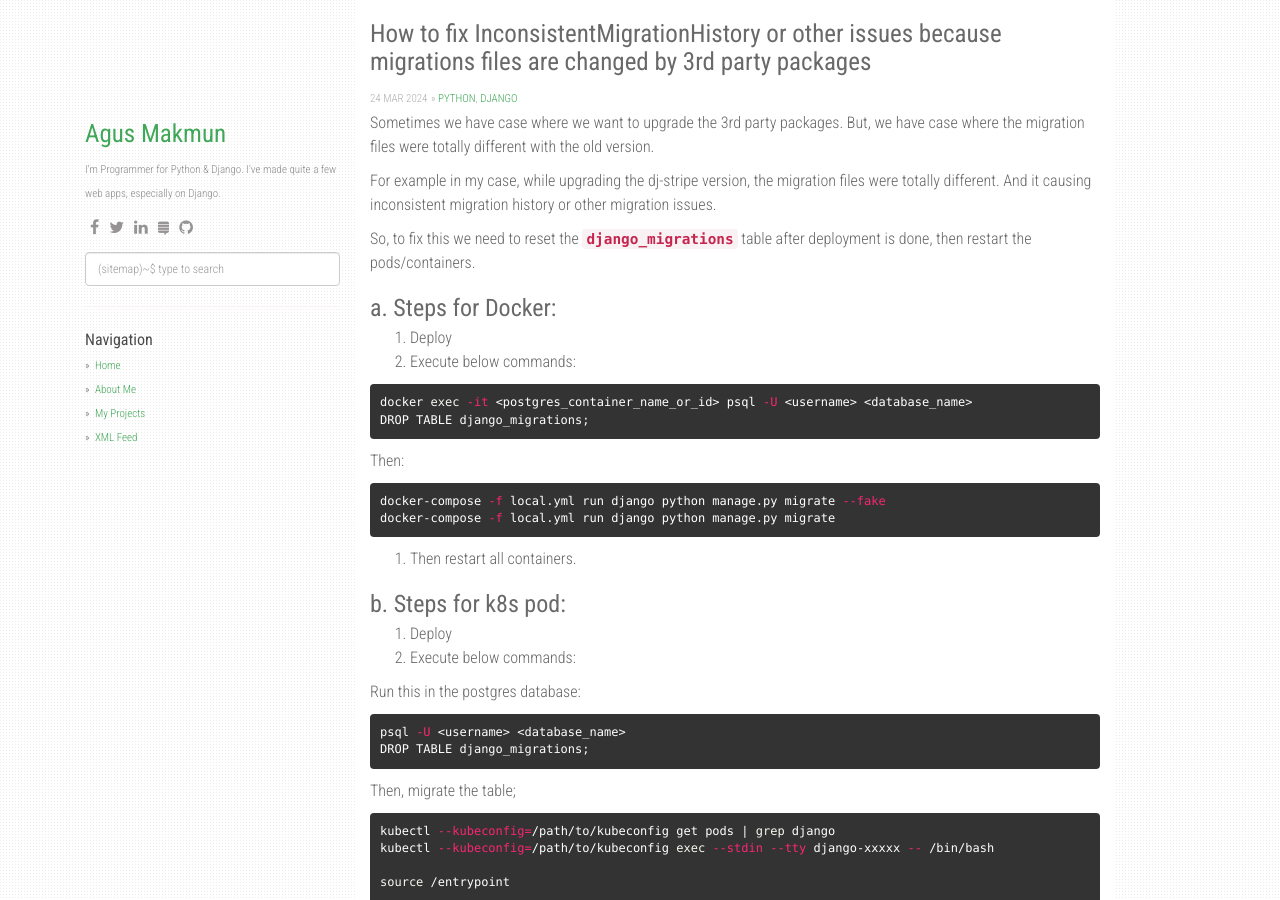
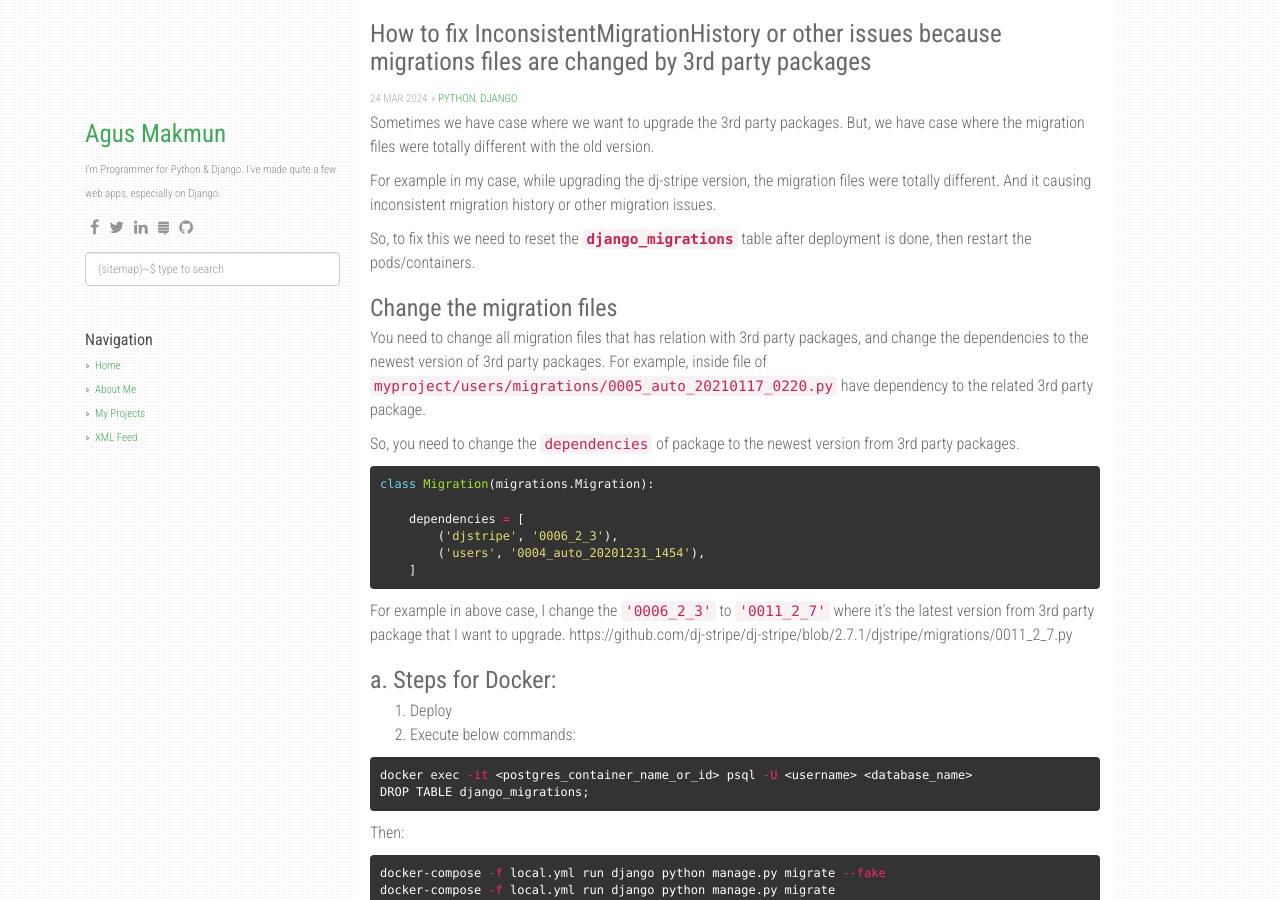
Before and after one commit to agusmakmun/agusmakmun.github.io, a Jekyll site: the page built from _posts/2024-03-24-how-to-fix-inconsistent-django-migration-files.md, in a window 1280 px wide and 900 px high. Built offline with Jekyll 4.4.1, drawn with Linux system fonts in a browser that asks for light colours; nearby versions of some CDN libraries; comment, search, counter and statistics services are not loaded.

Commit message:
Update 2024-03-24-how-to-fix-inconsistent-django-migration-files.md

````diff
--- a/_posts/2024-03-24-how-to-fix-inconsistent-django-migration-files.md
+++ b/_posts/2024-03-24-how-to-fix-inconsistent-django-migration-files.md
@@ -12,6 +12,26 @@ For example in my case, while upgrading the dj-stripe version, the migration fil
 And it causing inconsistent migration history or other migration issues.
 
 So, to fix this we need to reset the **`django_migrations`** table after deployment is done, then restart the pods/containers.
+
+### Change the migration files
+
+You need to change all migration files that has relation with 3rd party packages, and change the dependencies to the newest version of 3rd party packages.
+For example, inside file of `myproject/users/migrations/0005_auto_20210117_0220.py` have dependency to the related 3rd party package.
+
+So, you need to change the `dependencies` of package to the newest version from 3rd party packages.
+
+```python
+class Migration(migrations.Migration):
+
+    dependencies = [
+        ('djstripe', '0006_2_3'),
+        ('users', '0004_auto_20201231_1454'),
+    ]
+```
+
+For example in above case, I change the `'0006_2_3'` to `'0011_2_7'` where it's the latest version from 3rd party package that I want to upgrade.
+https://github.com/dj-stripe/dj-stripe/blob/2.7.1/djstripe/migrations/0011_2_7.py
+
 
 ### a. Steps for Docker:
 1. Deploy
````
